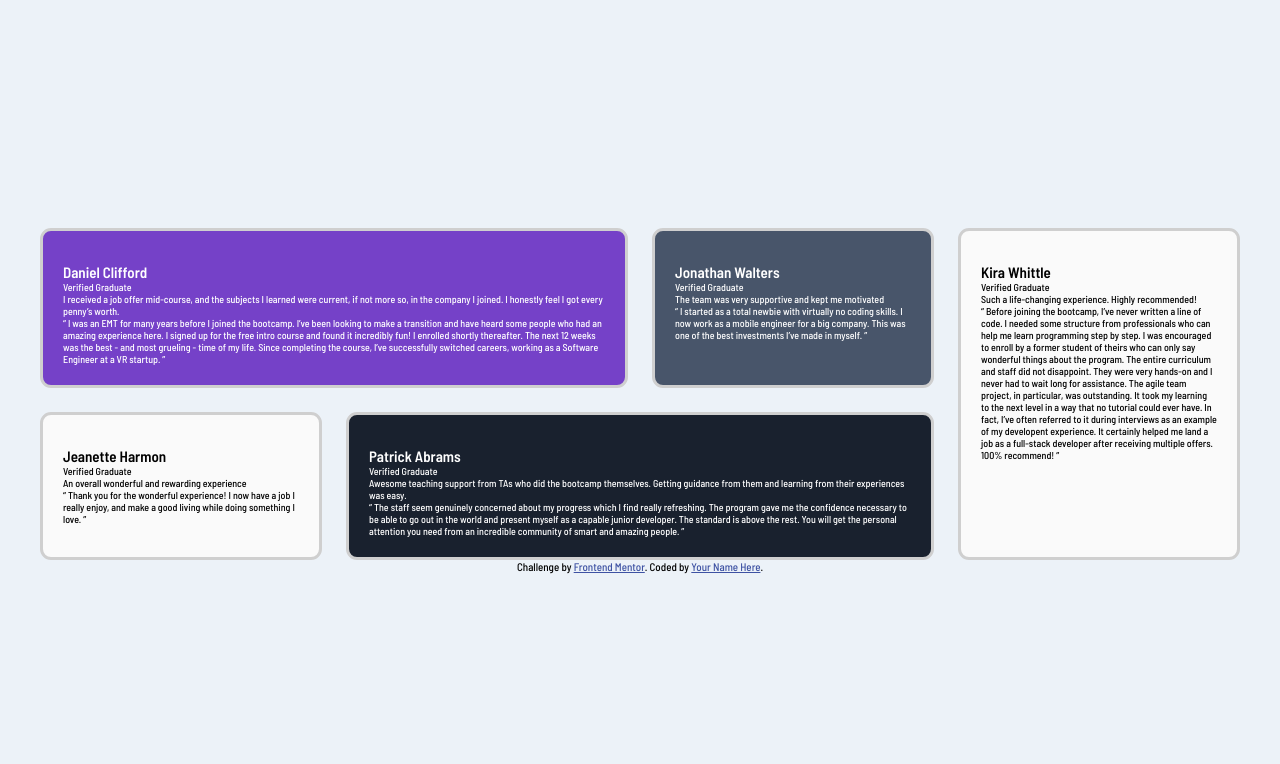
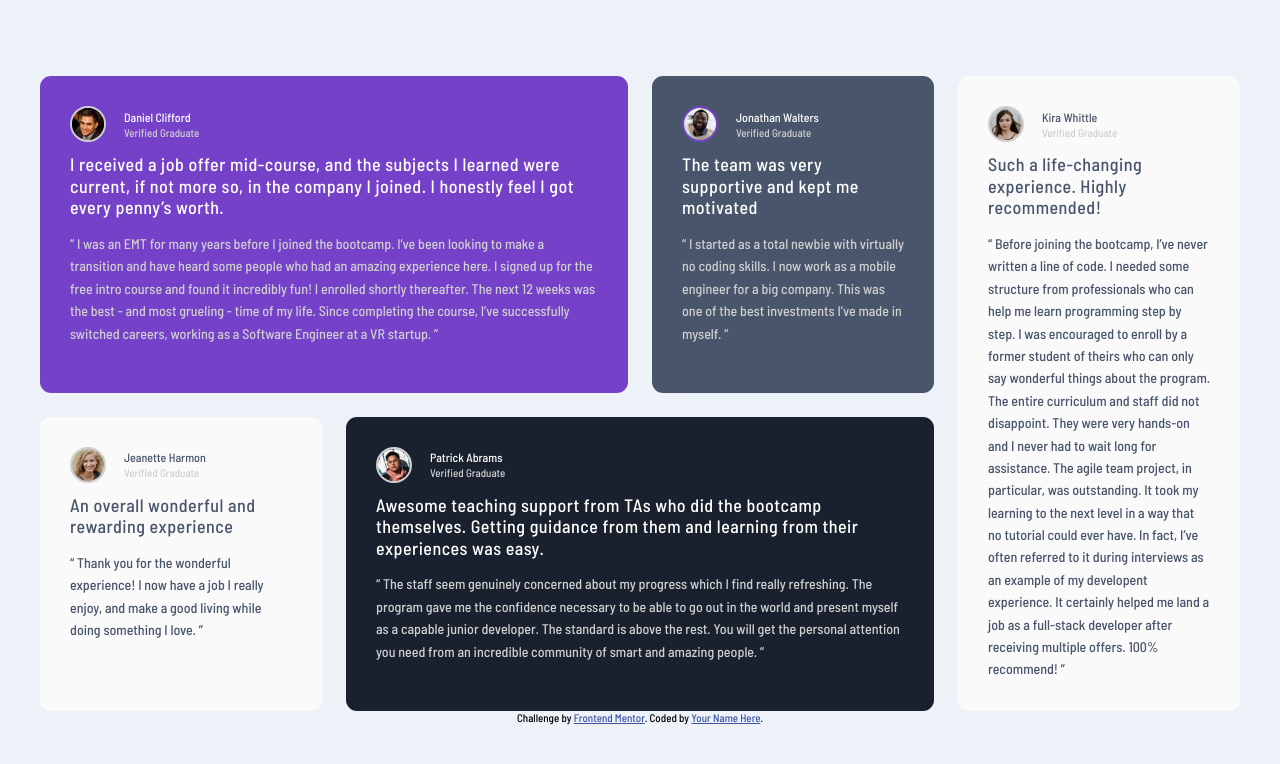
Before and after one commit to aatifsohel/fe-testimonial-grid-section, a website: page index.html in a window 1280 px wide. Drawn offline with Linux system fonts and the light colour scheme.

Commit message:
add cors, spacing and fontsize

```diff
--- a/index.html
+++ b/index.html
@@ -31,7 +31,7 @@
       <article class="testimonial-card">
         <header class="testimonial-card__header">
         <div class="testimonial-card__header__img-wrapper">
-          <img class="avatar" src="" alt="" />
+          <img class="avatar" src="images/image-daniel.jpg" alt="Daniel Clifford - Testimonial" />
         </div>
         <div class="testimonial-card__header__info">
           <h2 class="name">Daniel Clifford</h2>
@@ -60,7 +60,7 @@
     <article class="testimonial-card">
       <header class="testimonial-card__header">
         <div class="testimonial-card__header__img-wrapper">
-          <img class="avatar" src="" alt="" />
+          <img class="avatar" src="images/image-jonathan.jpg" alt="Jonathan Walters - Testimonial" />
         </div>
         <div class="testimonial-card__header__info">
           <h2 class="name">Jonathan Walters</h2>
@@ -81,7 +81,7 @@
     <article class="testimonial-card">
       <header class="testimonial-card__header">
         <div class="testimonial-card__header__img-wrapper">
-          <img class="avatar" src="" alt="" />
+          <img class="avatar" src="images/image-jeanette.jpg" alt="Jeanette Harmon - Testimonial" />
         </div>
         <div class="testimonial-card__header__info">
           <h2 class="name">Jeanette Harmon</h2>
@@ -91,7 +91,7 @@
       <div class="testimonial-card__body">
         <p class="testimonial-card__body__highlighted">An overall wonderful and rewarding experience</p>
 
-        <p class="testimonial-card__body__review">
+        <p class="testimonial-card__body__review testimonial-card__body__review--light">
           “ Thank you for the wonderful experience! I now have a job I really
           enjoy, and make a good living while doing something I love. ”
         </p>
@@ -101,7 +101,7 @@
     <article class="testimonial-card">
       <header class="testimonial-card__header">
         <div class="testimonial-card__header__img-wrapper">
-          <img class="avatar" src="" alt="" />
+          <img class="avatar" src="images/image-patrick.jpg" alt="Patrick Abrams - Testimonial" />
         </div>
         <div class="testimonial-card__header__info">
           <h2 class="name">Patrick Abrams</h2>
@@ -129,7 +129,7 @@
     <article class="testimonial-card">
       <header class="testimonial-card__header">
         <div class="testimonial-card__header__img-wrapper">
-          <img class="avatar" src="" alt="" />
+          <img class="avatar" src="images/image-kira.jpg" alt="Kira Whittle - Testimonial" />
         </div>
         <div class="testimonial-card__header__info">
           <h2 class="name">Kira Whittle</h2>
@@ -139,7 +139,7 @@
       <div class="testimonial-card__body">
         <p class="testimonial-card__body__highlighted">Such a life-changing experience. Highly recommended!</p>
 
-        <p class="testimonial-card__body__review">
+        <p class="testimonial-card__body__review testimonial-card__body__review--light">
           “ Before joining the bootcamp, I’ve never written a line of code. I
           needed some structure from professionals who can help me learn
           programming step by step. I was encouraged to enroll by a former
--- a/sass/main.scss
+++ b/sass/main.scss
@@ -39,18 +39,25 @@ body {
 }
 
 .testimonial-card {
-  padding: 2rem;
-  border: solid $light-gray;
+  padding: 3rem;
+  // padding-bottom: 0;
+  // border: solid $light-gray;
   border-radius: 11px;
+  display: flex;
+  flex-direction: column;
+  gap: 1.2rem;
 
   &:first-child {
     grid-column: 1 / 3;
     background-color: $moderate-violet;
   }
 
-  &:nth-child(2),
-  &:nth-child(4) {
+  &:nth-child(2) {
     background-color: $very-dark-grayish-blue;
+    .avatar {
+      border-width: 2px;
+      border-color: $moderate-violet;
+    }
   }
 
   &:first-child,
@@ -67,10 +74,65 @@ body {
   &:nth-child(3),
   &:last-child {
     background-color: $white-light;
+    color: $very-dark-grayish-blue;
+
+    .review {
+      color: black;
+    }
   }
 
   &:nth-child(4) {
     grid-column: -4 / -2;
     background-color: $very-dark-blackish-blue;
   }
+
+  &__header {
+    display: flex;
+    gap: 1.8rem;
+    align-items: center;
+
+    &__img-wrapper {
+      .avatar {
+        display: block;
+        max-width: 3.6rem;
+        border-radius: 100px;
+        border: 2px solid $light-gray;
+      }
+    }
+
+    &__info {
+      display: flex;
+      flex-direction: column;
+      gap: 0.2rem;
+
+      .name {
+        font-size: 1.2rem;
+        font-weight: 500;
+      }
+
+      .verified {
+        font-size: 1.1rem;
+        color: $light-gray;
+      }
+    }
+  }
+
+  &__body {
+    &__highlighted {
+      font-size: 1.8rem;
+      margin-bottom: 1.4rem;
+      line-height: 1.2;
+      font-weight: 500;
+      letter-spacing: 0.5px;
+    }
+
+    &__review {
+      color: $light-gray;
+      font-size: 1.4rem;
+      line-height: 1.6;
+    }
+    &__review--light {
+      color: $very-dark-grayish-blue;
+    }
+  }
 }
```
Also changed, not shown: css/style.css.
